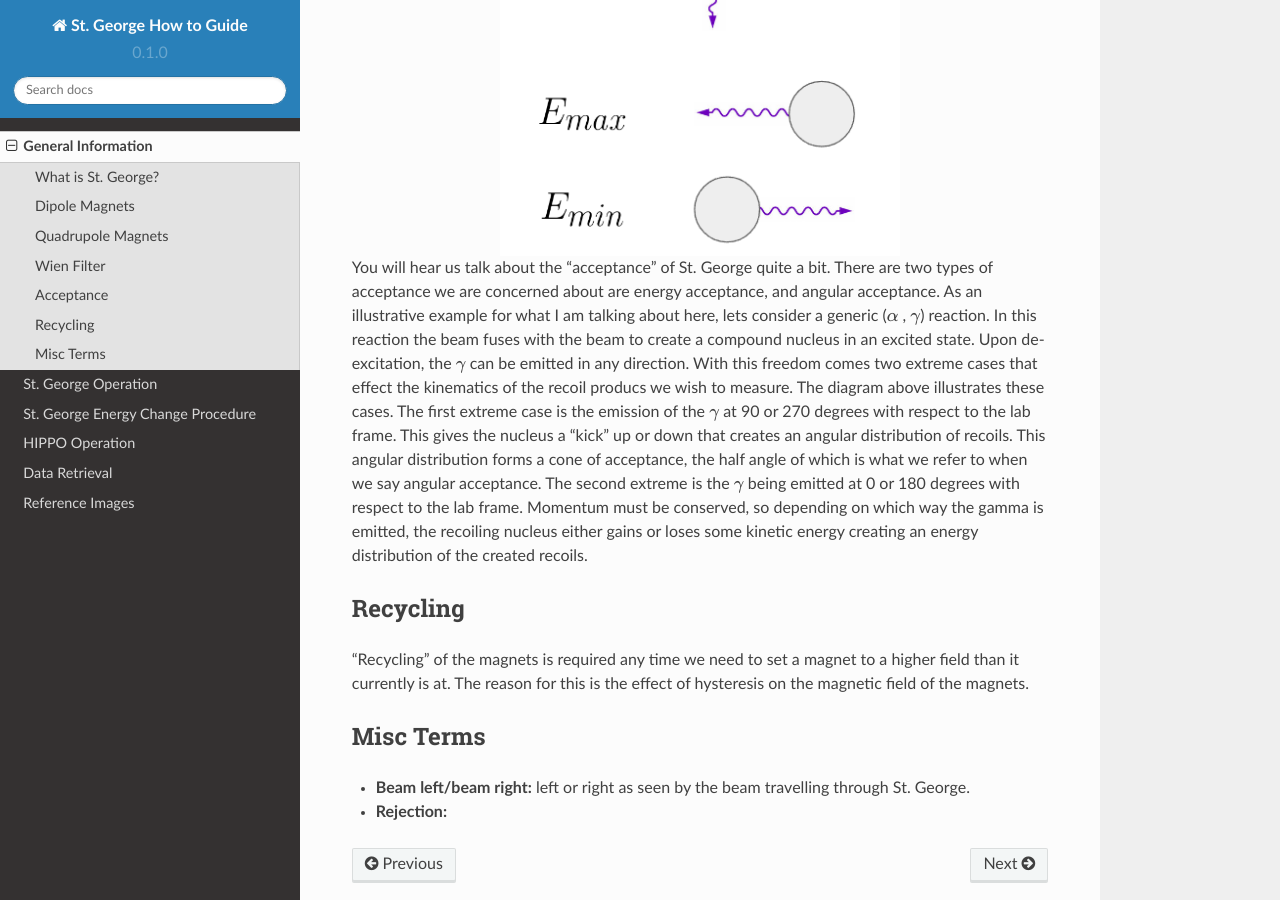
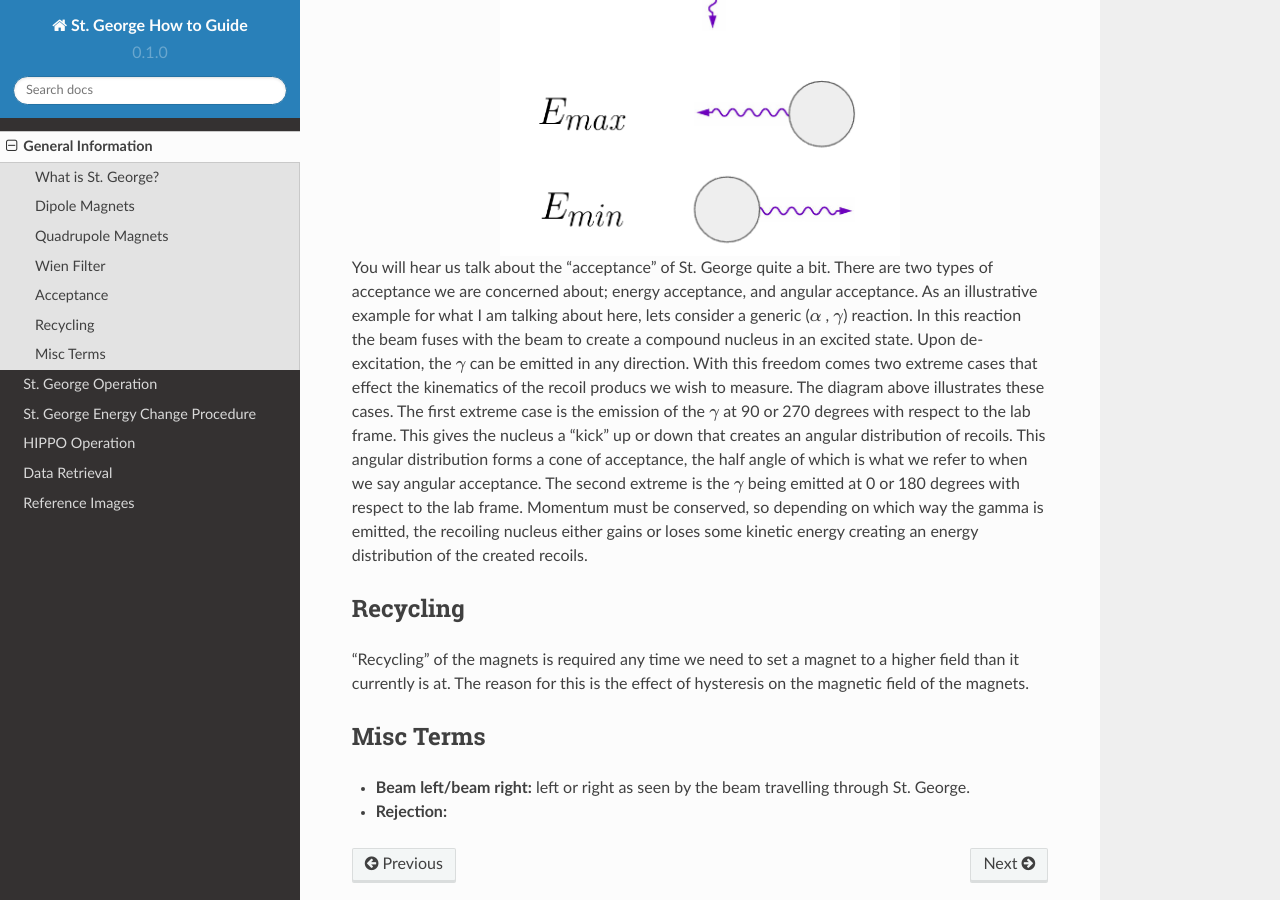
Before and after one commit to asanch25/StG-How-To, a Sphinx documentation site: the page built from docs/source/generalinfo.rst, in a window 1280 px wide and 900 px high, scrolled down 2681 px. Built offline with Sphinx 7.4.7 and the Read the Docs theme 2.0.0, drawn with Linux system fonts in a browser that asks for light colours; pages that are not in the unit, such as notebooks, are missing from menus.

Commit message:
Update generalinfo.rst

```diff
--- a/docs/source/generalinfo.rst
+++ b/docs/source/generalinfo.rst
@@ -80,7 +80,7 @@ Acceptance
 
 
 
-You will hear us talk about the "acceptance" of St. George quite a bit. There are two types of acceptance we are concerned about are energy acceptance, and angular acceptance. As an illustrative example for what I am talking about here, lets consider a generic (:math:`\alpha` , :math:`\gamma`) reaction. In this reaction the beam fuses with the beam to create a compound nucleus in an excited state. Upon de-excitation, the :math:`\gamma` can be emitted in any direction. With this freedom comes two extreme cases that effect the kinematics of the recoil producs we wish to measure. The diagram above illustrates these cases. The first extreme case is the emission of the :math:`\gamma` at 90 or 270 degrees with respect to the lab frame. This gives the nucleus a "kick" up or down that creates an angular distribution of recoils. This angular distribution forms a cone of acceptance, the half angle of which is what we refer to when we say angular acceptance. The second extreme is the :math:`\gamma` being emitted at 0 or 180 degrees with respect to the lab frame. Momentum must be conserved, so depending on which way the gamma is emitted, the recoiling nucleus either gains or loses some kinetic energy creating an energy distribution of the created recoils.
+You will hear us talk about the "acceptance" of St. George quite a bit. There are two types of acceptance we are concerned about; energy acceptance, and angular acceptance. As an illustrative example for what I am talking about here, lets consider a generic (:math:`\alpha` , :math:`\gamma`) reaction. In this reaction the beam fuses with the beam to create a compound nucleus in an excited state. Upon de-excitation, the :math:`\gamma` can be emitted in any direction. With this freedom comes two extreme cases that effect the kinematics of the recoil producs we wish to measure. The diagram above illustrates these cases. The first extreme case is the emission of the :math:`\gamma` at 90 or 270 degrees with respect to the lab frame. This gives the nucleus a "kick" up or down that creates an angular distribution of recoils. This angular distribution forms a cone of acceptance, the half angle of which is what we refer to when we say angular acceptance. The second extreme is the :math:`\gamma` being emitted at 0 or 180 degrees with respect to the lab frame. Momentum must be conserved, so depending on which way the gamma is emitted, the recoiling nucleus either gains or loses some kinetic energy creating an energy distribution of the created recoils.
 
 Recycling
 --------
```
